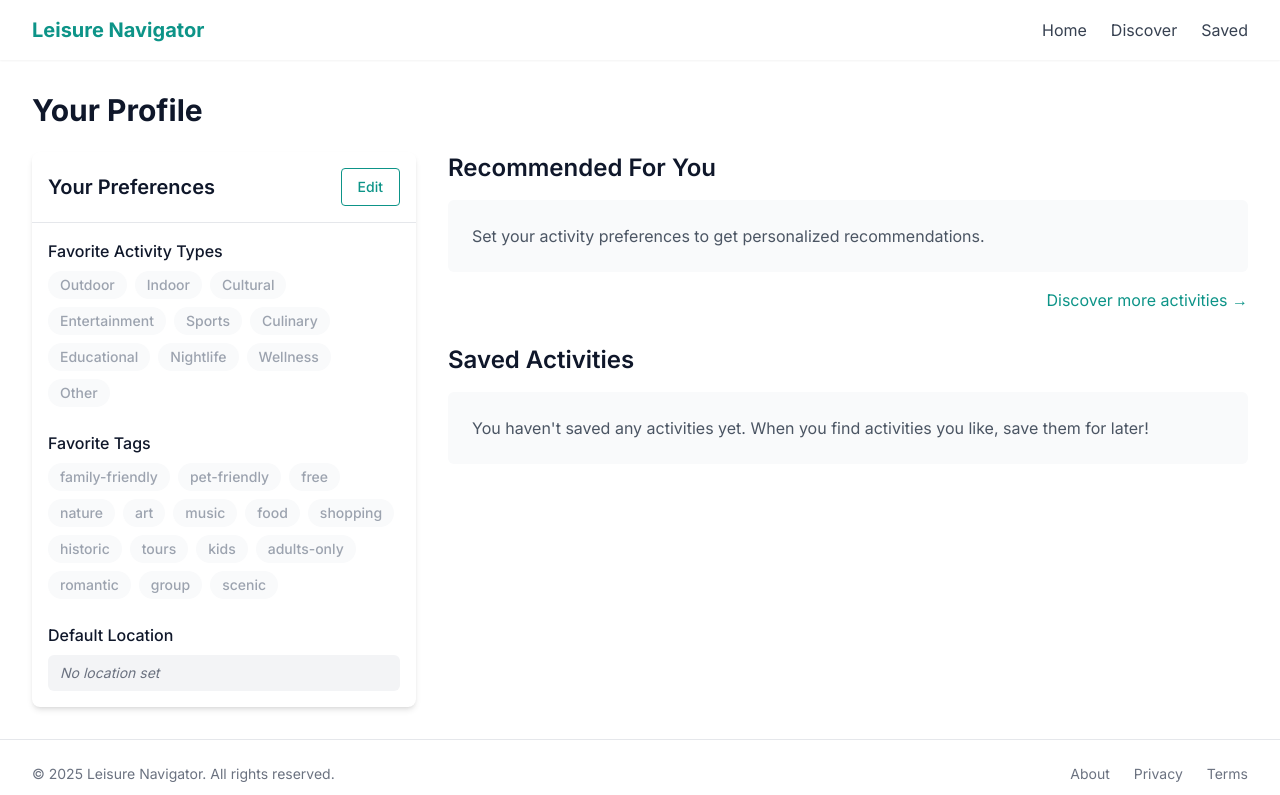
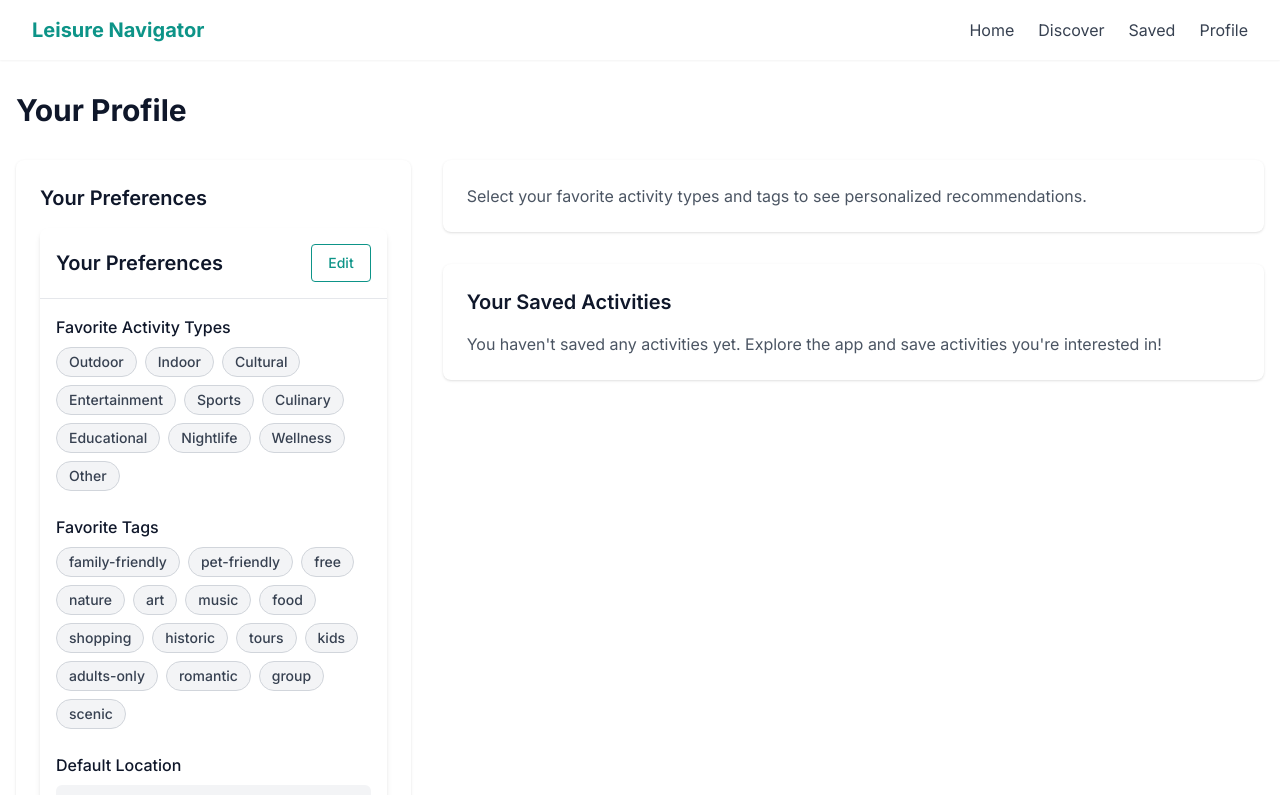
Before and after one commit to soungofmusic/leisure-navigator--beaverhacks2025, a Next.js app: page /profile in a window 1280 px wide. Shown: the top 795 px of the page. Built offline with nearby package versions, Linux system fonts and the light colour scheme.

Commit message:
Enhance user preferences and implement save activity functionality

```diff
--- a/app/profile/page.tsx
+++ b/app/profile/page.tsx
@@ -1,177 +1,99 @@
 'use client';
 
 import React, { useState, useEffect } from 'react';
-import Link from 'next/link';
 import UserPreferences from '@/components/UserPreferences';
-import { UserPreferences as UserPreferencesType, LeisureActivity } from '@/types';
-import { fetchActivities } from '@/lib/mockData';
+import { LeisureActivity } from '@/types';
+import { mockLeisureActivities } from '@/lib/mockData';
 import ActivityCard from '@/components/ActivityCard';
+import { useUser } from '@/context/UserContext';
 
-export default function ProfilePage() {
-  const [preferences, setPreferences] = useState<UserPreferencesType>({
-    favoriteTypes: [],
-    favoriteTags: [],
-    savedActivities: [],
-    location: undefined,
+const ProfilePage: React.FC = () => {
+  const { preferences, updatePreferences } = useUser();
+  const [recommendedActivities, setRecommendedActivities] = useState<LeisureActivity[]>([]);
+  const [savedActivities, setSavedActivities] = useState<LeisureActivity[]>([]);
+
+  // Update recommended activities based on preferences
+  useEffect(() => {
+    if (preferences.favoriteTypes.length === 0 && preferences.favoriteTags.length === 0) {
+      setRecommendedActivities([]);
+      return;
+    }
+
+    const filtered = mockLeisureActivities.filter(activity => {
+      const matchesType = preferences.favoriteTypes.length === 0 ||
+        preferences.favoriteTypes.includes(activity.type);
+
+      const matchesTags = preferences.favoriteTags.length === 0 ||
+        activity.tags.some(tag => preferences.favoriteTags.includes(tag));
+
+      return matchesType && matchesTags;
     });
 
-  const [savedActivities, setSavedActivities] = useState<LeisureActivity[]>([]);
-  const [recommendedActivities, setRecommendedActivities] = useState<LeisureActivity[]>([]);
-  const [loading, setLoading] = useState(false);
+    setRecommendedActivities(filtered);
+  }, [preferences.favoriteTypes, preferences.favoriteTags]);
 
-  // Load user preferences from local storage on initial render
+  // Get saved activities
   useEffect(() => {
-    const storedPreferences = localStorage.getItem('userPreferences');
-    if (storedPreferences) {
-      try {
-        setPreferences(JSON.parse(storedPreferences));
-      } catch (error) {
-        console.error('Failed to parse stored preferences:', error);
-      }
-    }
-  }, []);
-
-  // Load saved activities
-  useEffect(() => {
-    const loadSavedActivities = async () => {
-      if (preferences.savedActivities.length > 0) {
-        setLoading(true);
-        try {
-          const allActivities = await fetchActivities();
-          const saved = allActivities.filter(activity =>
+    const savedActivityList = mockLeisureActivities.filter(activity =>
       preferences.savedActivities.includes(activity.id)
     );
-          setSavedActivities(saved);
-        } catch (error) {
-          console.error('Error loading saved activities:', error);
-        } finally {
-          setLoading(false);
-        }
-      } else {
-        setSavedActivities([]);
-      }
-    };
-
-    loadSavedActivities();
+    setSavedActivities(savedActivityList);
   }, [preferences.savedActivities]);
 
-  // Generate recommended activities based on user preferences
-  useEffect(() => {
-    const getRecommendations = async () => {
-      if (preferences.favoriteTypes.length > 0 || preferences.favoriteTags.length > 0) {
-        setLoading(true);
-        try {
-          const allActivities = await fetchActivities();
+  return (
+    <div className="container mx-auto px-4 py-8">
+      <h1 className="text-3xl font-bold mb-8">Your Profile</h1>
 
-          // Score each activity based on user preferences
-          const scoredActivities = allActivities.map(activity => {
-            let score = 0;
-
-            // Score based on activity type
-            if (preferences.favoriteTypes.includes(activity.type)) {
-              score += 3;
-            }
-
-            // Score based on tags
-            const matchingTags = activity.tags.filter(tag =>
-              preferences.favoriteTags.includes(tag)
-            );
-            score += matchingTags.length;
-
-            return { activity, score };
-          });
-
-          // Sort by score and take top 4
-          const topRecommendations = scoredActivities
-            .sort((a, b) => b.score - a.score)
-            .filter(item => item.score > 0)
-            .slice(0, 4)
-            .map(item => item.activity);
-
-          setRecommendedActivities(topRecommendations);
-        } catch (error) {
-          console.error('Error generating recommendations:', error);
-        } finally {
-          setLoading(false);
-        }
-      } else {
-        setRecommendedActivities([]);
-      }
-    };
-
-    getRecommendations();
-  }, [preferences.favoriteTypes, preferences.favoriteTags]);
-
-  // Save preferences
-  const handleSavePreferences = (newPreferences: UserPreferencesType) => {
-    setPreferences(newPreferences);
-    localStorage.setItem('userPreferences', JSON.stringify(newPreferences));
-  };
-
-  return (
-    <div className="container py-8">
-      <h1 className="mb-6 text-3xl font-bold">Your Profile</h1>
-
-      <div className="grid grid-cols-1 gap-8 md:grid-cols-3">
+      <div className="grid grid-cols-1 md:grid-cols-3 gap-8">
         <div className="md:col-span-1">
+          <div className="bg-white rounded-lg shadow p-6">
+            <h2 className="text-xl font-semibold mb-4">Your Preferences</h2>
             <UserPreferences
-            onSave={handleSavePreferences}
-            initialPreferences={preferences}
+              preferences={preferences}
+              onPreferencesUpdate={updatePreferences}
             />
+          </div>
         </div>
 
         <div className="md:col-span-2">
-          {/* Recommendations Section */}
+          {recommendedActivities.length > 0 ? (
             <div className="mb-8">
-            <h2 className="mb-4 text-2xl font-semibold">Recommended For You</h2>
-            {loading ? (
-              <div className="flex items-center justify-center h-40">
-                <div className="w-8 h-8 border-4 border-t-4 rounded-full border-gray-200 border-t-primary-600 animate-spin"></div>
-              </div>
-            ) : recommendedActivities.length > 0 ? (
-              <div className="grid grid-cols-1 gap-4 sm:grid-cols-2">
-                {recommendedActivities.map((activity) => (
+              <h2 className="text-xl font-semibold mb-4">Recommended For You</h2>
+              <div className="grid grid-cols-1 md:grid-cols-2 gap-4">
+                {recommendedActivities.slice(0, 4).map((activity) => (
                   <ActivityCard key={activity.id} activity={activity} />
                 ))}
               </div>
+            </div>
+          ) : preferences.favoriteTypes.length > 0 || preferences.favoriteTags.length > 0 ? (
+            <div className="bg-white rounded-lg shadow p-6 mb-8">
+              <p className="text-gray-600">No activities match your preferences. Try selecting different preferences.</p>
+            </div>
           ) : (
-              <div className="p-6 bg-gray-50 rounded-md">
-                <p className="text-gray-600">
-                  Set your activity preferences to get personalized recommendations.
-                </p>
+            <div className="bg-white rounded-lg shadow p-6 mb-8">
+              <p className="text-gray-600">Select your favorite activity types and tags to see personalized recommendations.</p>
             </div>
           )}
 
-            <div className="mt-4 text-right">
-              <Link href="/discover" className="text-primary-600 hover:underline">
-                Discover more activities →
-              </Link>
-            </div>
-          </div>
-
-          {/* Saved Activities Section */}
+          {savedActivities.length > 0 ? (
             <div>
-            <h2 className="mb-4 text-2xl font-semibold">Saved Activities</h2>
-            {loading ? (
-              <div className="flex items-center justify-center h-40">
-                <div className="w-8 h-8 border-4 border-t-4 rounded-full border-gray-200 border-t-primary-600 animate-spin"></div>
-              </div>
-            ) : savedActivities.length > 0 ? (
-              <div className="grid grid-cols-1 gap-4 sm:grid-cols-2">
+              <h2 className="text-xl font-semibold mb-4">Your Saved Activities</h2>
+              <div className="grid grid-cols-1 md:grid-cols-2 gap-4">
                 {savedActivities.map((activity) => (
                   <ActivityCard key={activity.id} activity={activity} />
                 ))}
               </div>
+            </div>
           ) : (
-              <div className="p-6 bg-gray-50 rounded-md">
-                <p className="text-gray-600">
-                  You haven't saved any activities yet. When you find activities you like, save them for later!
-                </p>
+            <div className="bg-white rounded-lg shadow p-6">
+              <h2 className="text-xl font-semibold mb-4">Your Saved Activities</h2>
+              <p className="text-gray-600">You haven't saved any activities yet. Explore the app and save activities you're interested in!</p>
             </div>
           )}
         </div>
       </div>
     </div>
-    </div>
   );
-}
+};
+
+export default ProfilePage;
--- a/components/Header.tsx
+++ b/components/Header.tsx
@@ -45,6 +45,9 @@ export default function Header() {
             <Link href="/saved" className="text-gray-700 hover:text-primary-600">
               Saved
             </Link>
+            <Link href="/profile" className="text-gray-700 hover:text-primary-600">
+              Profile
+            </Link>
           </nav>
         </div>
 
@@ -60,6 +63,9 @@ export default function Header() {
             <Link href="/saved" className="py-2 text-gray-700 hover:text-primary-600">
               Saved
             </Link>
+            <Link href="/profile" className="py-2 text-gray-700 hover:text-primary-600">
+              Profile
+            </Link>
           </nav>
         )}
       </div>
--- a/components/UserPreferences.tsx
+++ b/components/UserPreferences.tsx
@@ -1,11 +1,11 @@
 'use client';
 
 import React, { useState, useEffect } from 'react';
-import { ActivityType, UserPreferences as UserPreferencesType } from '@/types';
+import { UserPreferences as UserPreferencesType } from '@/types';
 
 interface UserPreferencesProps {
-  onSave: (preferences: UserPreferencesType) => void;
-  initialPreferences?: UserPreferencesType;
+  preferences: UserPreferencesType;
+  onPreferencesUpdate: (preferences: UserPreferencesType) => void;
 }
 
 const defaultPreferences: UserPreferencesType = {
@@ -16,13 +16,17 @@ const defaultPreferences: UserPreferencesType = {
 };
 
 const UserPreferences: React.FC<UserPreferencesProps> = ({
-  onSave,
-  initialPreferences = defaultPreferences
+  preferences,
+  onPreferencesUpdate
 }) => {
-  const [preferences, setPreferences] = useState<UserPreferencesType>(initialPreferences);
+  const [localPreferences, setLocalPreferences] = useState<UserPreferencesType>(preferences);
   const [isEditing, setIsEditing] = useState(false);
 
-  const activityTypes: { label: string; value: ActivityType }[] = [
+  useEffect(() => {
+    setLocalPreferences(preferences);
+  }, [preferences]);
+
+  const activityTypes: { label: string; value: string }[] = [
     { label: 'Outdoor', value: 'outdoor' },
     { label: 'Indoor', value: 'indoor' },
     { label: 'Cultural', value: 'cultural' },
@@ -53,37 +57,37 @@ const UserPreferences: React.FC<UserPreferencesProps> = ({
     'scenic',
   ];
 
-  const toggleActivityType = (type: ActivityType) => {
-    setPreferences(prev => {
-      const types = prev.favoriteTypes.includes(type)
-        ? prev.favoriteTypes.filter(t => t !== type)
-        : [...prev.favoriteTypes, type];
+  const handleTypeToggle = (type: string) => {
+    const newPreferences = {...localPreferences};
+    newPreferences.favoriteTypes = localPreferences.favoriteTypes.includes(type)
+      ? localPreferences.favoriteTypes.filter(t => t !== type)
+      : [...localPreferences.favoriteTypes, type];
 
-      return { ...prev, favoriteTypes: types };
-    });
+    setLocalPreferences(newPreferences);
+    onPreferencesUpdate(newPreferences);
   };
 
-  const toggleTag = (tag: string) => {
-    setPreferences(prev => {
-      const tags = prev.favoriteTags.includes(tag)
-        ? prev.favoriteTags.filter(t => t !== tag)
-        : [...prev.favoriteTags, tag];
+  const handleTagToggle = (tag: string) => {
+    const newPreferences = {...localPreferences};
+    newPreferences.favoriteTags = localPreferences.favoriteTags.includes(tag)
+      ? localPreferences.favoriteTags.filter(t => t !== tag)
+      : [...localPreferences.favoriteTags, tag];
 
-      return { ...prev, favoriteTags: tags };
-    });
+    setLocalPreferences(newPreferences);
+    onPreferencesUpdate(newPreferences);
   };
 
   const getCurrentLocation = () => {
     if (navigator.geolocation) {
       navigator.geolocation.getCurrentPosition(
         (position) => {
-          setPreferences(prev => ({
-            ...prev,
-            location: {
-              lat: position.coords.latitude,
-              lng: position.coords.longitude,
-            },
-          }));
+          const newPreferences = {...localPreferences};
+          newPreferences.location = {
+            lat: position.coords.latitude,
+            lng: position.coords.longitude,
+          };
+          setLocalPreferences(newPreferences);
+          onPreferencesUpdate(newPreferences);
         },
         (error) => {
           console.error('Error getting location:', error);
@@ -93,11 +97,6 @@ const UserPreferences: React.FC<UserPreferencesProps> = ({
     } else {
       alert('Geolocation is not supported by your browser.');
     }
-  };
-
-  const handleSave = () => {
-    onSave(preferences);
-    setIsEditing(false);
   };
 
   return (
@@ -119,12 +118,6 @@ const UserPreferences: React.FC<UserPreferencesProps> = ({
             >
               Cancel
             </button>
-            <button
-              onClick={handleSave}
-              className="px-4 py-2 text-sm font-medium text-white bg-primary-600 rounded hover:bg-primary-700"
-            >
-              Save
-            </button>
           </div>
         )}
       </div>
@@ -137,15 +130,12 @@ const UserPreferences: React.FC<UserPreferencesProps> = ({
             {activityTypes.map((type) => (
               <button
                 key={type.value}
-                onClick={() => isEditing && toggleActivityType(type.value)}
+                onClick={() => handleTypeToggle(type.value)}
                 className={`px-3 py-1 text-sm font-medium rounded-full transition-colors ${
-                  preferences.favoriteTypes.includes(type.value)
-                    ? 'bg-primary-500 text-white'
-                    : isEditing
-                      ? 'bg-gray-100 text-gray-800 hover:bg-gray-200'
-                      : 'bg-gray-50 text-gray-400'
-                } ${!isEditing && 'cursor-default'}`}
-                disabled={!isEditing}
+                  localPreferences.favoriteTypes.includes(type.value)
+                    ? 'bg-primary-100 text-primary-700 border border-primary-300'
+                    : 'bg-gray-100 text-gray-700 border border-gray-300 hover:bg-gray-200'
+                }`}
               >
                 {type.label}
               </button>
@@ -160,15 +150,12 @@ const UserPreferences: React.FC<UserPreferencesProps> = ({
             {popularTags.map((tag) => (
               <button
                 key={tag}
-                onClick={() => isEditing && toggleTag(tag)}
+                onClick={() => handleTagToggle(tag)}
                 className={`px-3 py-1 text-sm font-medium rounded-full transition-colors ${
-                  preferences.favoriteTags.includes(tag)
-                    ? 'bg-primary-500 text-white'
-                    : isEditing
-                      ? 'bg-gray-100 text-gray-800 hover:bg-gray-200'
-                      : 'bg-gray-50 text-gray-400'
-                } ${!isEditing && 'cursor-default'}`}
-                disabled={!isEditing}
+                  localPreferences.favoriteTags.includes(tag)
+                    ? 'bg-primary-100 text-primary-700 border border-primary-300'
+                    : 'bg-gray-100 text-gray-700 border border-gray-300 hover:bg-gray-200'
+                }`}
               >
                 {tag}
               </button>
@@ -180,10 +167,10 @@ const UserPreferences: React.FC<UserPreferencesProps> = ({
         <div>
           <h3 className="mb-2 font-medium">Default Location</h3>
           <div className="flex items-center space-x-2">
-            {preferences.location ? (
+            {localPreferences.location ? (
               <div className="py-2 px-3 bg-gray-100 rounded-md flex-grow">
                 <p className="text-sm text-gray-700">
-                  Lat: {preferences.location.lat.toFixed(6)}, Lng: {preferences.location.lng.toFixed(6)}
+                  Lat: {localPreferences.location.lat.toFixed(6)}, Lng: {localPreferences.location.lng.toFixed(6)}
                 </p>
               </div>
             ) : (
```
Lines whose indentation alone changed are shown as unchanged.
